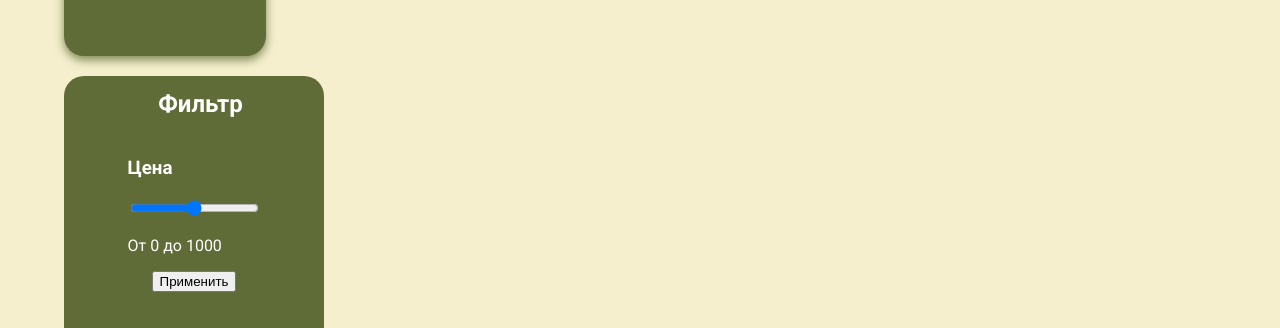
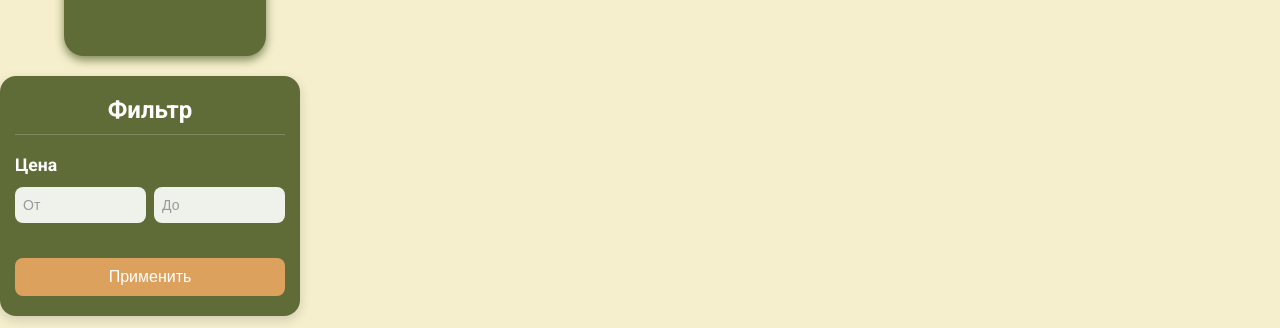
Before and after one commit to MrGodgames/furniture-space, a React (Vite) app: page / in a window 1280 px wide. Shown: the part 624-952 px from the top of the page. Built offline with nearby package versions, Linux system fonts and the light colour scheme.

Commit message:
фильтр 2

```diff
--- a/src/components/filter.css
+++ b/src/components/filter.css
@@ -2,22 +2,103 @@
     color: white;
     display: flex;
     flex-direction: column;
+    width: 300px;
+    background-color: #606C38;
+    border-radius: 16px;
+    box-shadow: 0 4px 12px rgba(0, 0, 0, 0.15);
+    padding: 20px 15px;
+    margin: 20px 0;
+    transition: all 0.3s ease;
+    box-sizing: border-box;
+}
+
+.filter-container:hover {
+    box-shadow: 0 6px 16px rgba(0, 0, 0, 0.25);
+}
+
+.filter-header {
+    text-align: center;
+    margin-bottom: 20px;
+    border-bottom: 1px solid rgba(255, 255, 255, 0.2);
+    padding-bottom: 10px;
+}
+
+.filter-header h2 {
+    margin: 0;
+    font-size: 1.5rem;
+    font-weight: 600;
+}
+
+.filter-body {
+    width: 100%;
+    margin-bottom: 20px;
+    box-sizing: border-box;
+}
+
+.filter-body h3 {
+    margin-top: 0;
+    margin-bottom: 12px;
+    font-size: 1.1rem;
+}
+
+.filter-item {
+    display: flex;
     align-items: center;
-    justify-content: center;
-    width: 260px;
-    height: 400px;
-    background-color: #606C38;
-    border-radius: 20px;
-    margin-left: 5%;
-    margin-top: 20px;
+    justify-content: space-between;
+    width: 100%;
+    gap: 8px;
+    margin-bottom: 15px;
+    box-sizing: border-box;
 }
-.filter-header {
+
+.filter-item input {
+    flex: 1;
+    height: 36px;
+    border-radius: 8px;
+    border: none;
+    background-color: rgba(255, 255, 255, 0.9);
+    padding: 0 8px;
+    font-size: 14px;
+    color: #333;
+    transition: all 0.2s ease;
+    box-sizing: border-box;
+    min-width: 0;
+}
+
+.filter-item input:focus {
+    outline: none;
+    background-color: white;
+    box-shadow: 0 0 0 2px rgba(255, 255, 255, 0.5);
+}
+
+.filter-item input::placeholder {
+    color: #999;
+}
+
+.filter-footer {
     display: flex;
-    flex-direction: column;
-    align-items: center;
     justify-content: center;
     width: 100%;
-    border-radius: 20px;
-    margin-left: 5%;
-    margin-top: -190px;
 }
+
+.filter-footer button {
+    background-color: #DDA15E;
+    color: white;
+    border: none;
+    border-radius: 8px;
+    padding: 10px 20px;
+    font-size: 16px;
+    font-weight: 500;
+    cursor: pointer;
+    transition: all 0.2s ease;
+    width: 100%;
+}
+
+.filter-footer button:hover {
+    background-color: #BC6C25;
+    transform: translateY(-2px);
+}
+
+.filter-footer button:active {
+    transform: translateY(0);
+}
--- a/src/components/filter.jsx
+++ b/src/components/filter.jsx
@@ -1,28 +1,55 @@
 import { useState } from 'react'
 import './filter.css';
-import { FontAwesomeIcon } from '@fortawesome/react-fontawesome';
-import { faChevronLeft, faChevronRight } from '@fortawesome/free-solid-svg-icons';
-import { NavLink } from 'react-router-dom';
 
 const Filter = () => {
-    const [minPrice, setMinPrice] = useState(0);
-    const [maxPrice, setMaxPrice] = useState(1000);
+    const [minPrice, setMinPrice] = useState('');
+    const [maxPrice, setMaxPrice] = useState('');
+
+    const handleApplyFilter = () => {
+        console.log('Фильтр в диапазоне:', { minPrice, maxPrice });
+    };
+
+    const handleMinPriceChange = (e) => {
+        const value = e.target.value;
+        if (value === '' || /^\d+$/.test(value)) {
+            setMinPrice(value);
+        }
+    };
+
+    const handleMaxPriceChange = (e) => {
+        const value = e.target.value;
+        if (value === '' || /^\d+$/.test(value)) {
+            setMaxPrice(value);
+        }
+    };
+
     return (
         <div className="filter-container">
             <div className="filter-header">
                 <h2>Фильтр</h2>
             </div>
             <div className="filter-body">
+                <h3>Цена</h3>
                 <div className="filter-item">
-                    <h3>Цена</h3>
-                    <input type="range" min="0" max="50000" />
-                    <p>От {minPrice} до {maxPrice}</p>
+                    <input
+                        type="text"
+                        value={minPrice}
+                        onChange={handleMinPriceChange}
+                        placeholder='От'
+                    />
+                    <input
+                        type="text"
+                        value={maxPrice}
+                        onChange={handleMaxPriceChange}
+                        placeholder='До'
+                    />
                 </div>
             </div>
             <div className="filter-footer">
-                <button>Применить</button>
+                <button onClick={handleApplyFilter}>Применить</button>
             </div>
         </div>
     );
 };
+
 export default Filter;
```
